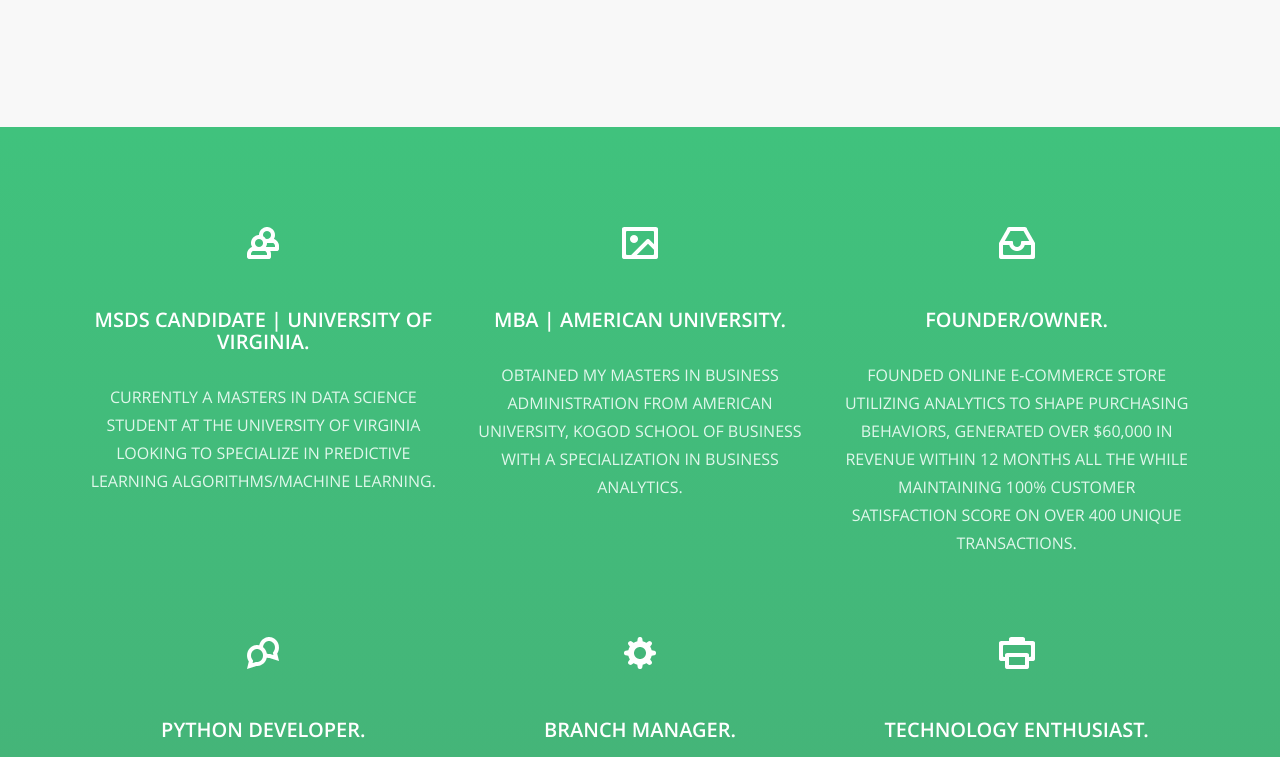
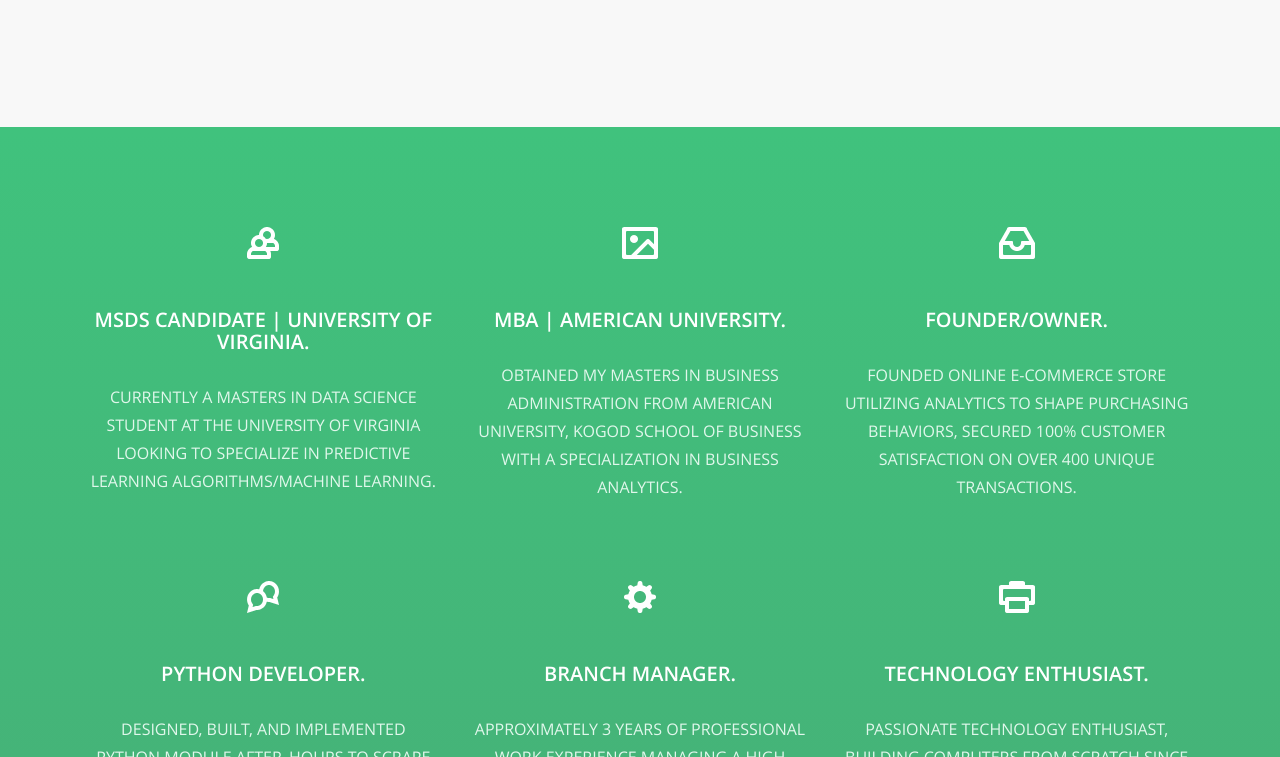
Before and after one commit to datawrestler/personal-website, a plain HTML site: page index.html in a window 1280 px wide. Shown: the part 1761-2518 px from the top of the page. Drawn offline with Linux system fonts and the light colour scheme.

Commit message:
Update index.html
changed owner/founder information

```diff
--- a/index.html
+++ b/index.html
@@ -260,8 +260,8 @@
 				<div class="col-sm-4 col-md-4 details animated wow fadeInDown" data-wow-delay=".2s">
 					<img src="img/f_icon3.png" alt="" title="">
 					<h1 class="text-uppercase">Founder/Owner.</h1>
-					<p class="text-uppercase">Founded online e-commerce store utilizing analytics to shape purchasing behaviors, generated over $60,000 in revenue within 12 months all the while
-						maintaining 100% customer satisfaction score on over 400 unique transactions.</p>
+					<p class="text-uppercase">Founded online e-commerce store utilizing analytics to shape purchasing behaviors, secured 100% customer satisfaction on
+					over 400 unique transactions.</p>
 				</div>
 				<div class="col-sm-4 col-md-4 details animated wow fadeInDown" data-wow-delay="0s">
 					<img src="img/f_icon4.png" alt="" title="">
```
